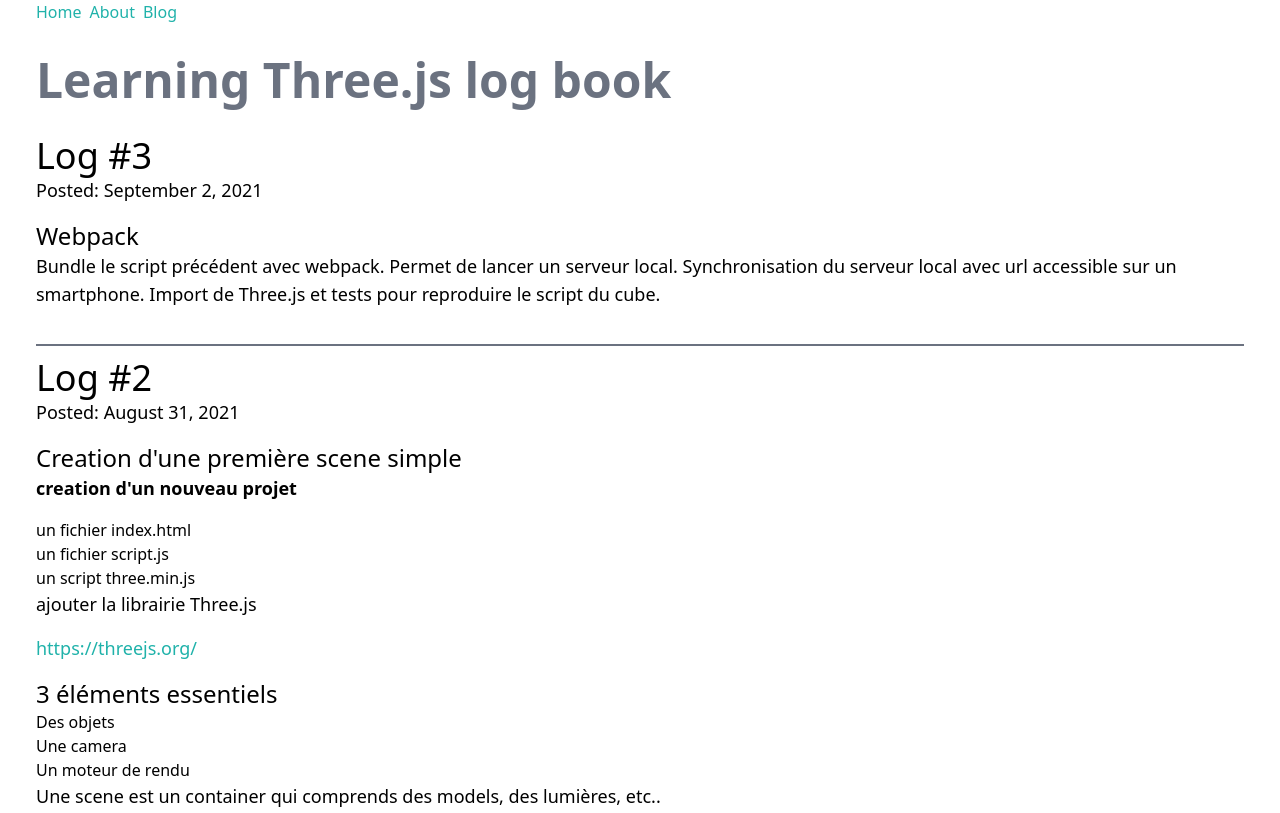
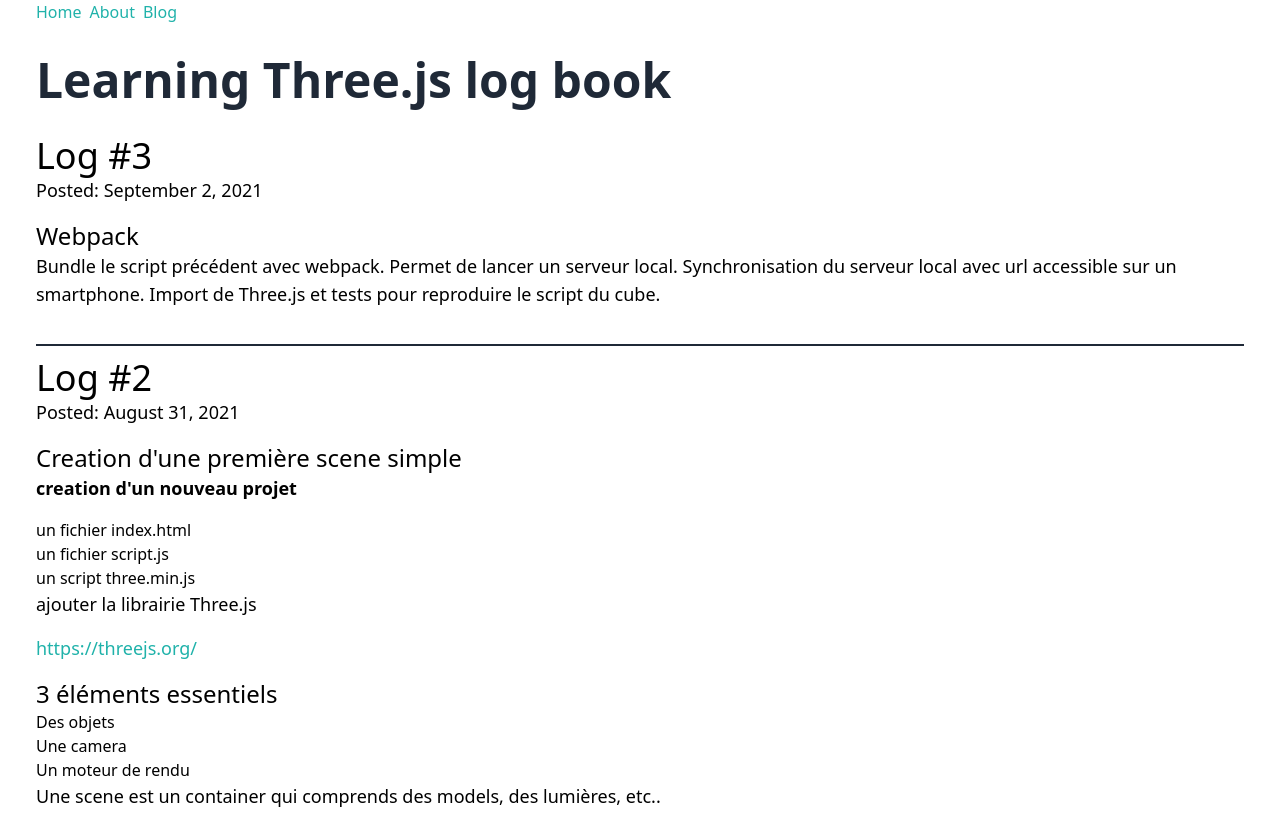
Before and after one commit to gmagnenat/gatsby-tests, a Gatsby site: page /blog in a window 1280 px wide. Shown: the top 813 px of the page. Built offline with nearby package versions, Linux system fonts and the light colour scheme; Gatsby itself is replaced by a stand-in of ours; some packages are replaced by stand-ins of ours.

Commit message:
Update headline contrast

```diff
--- a/src/components/layout.js
+++ b/src/components/layout.js
@@ -20,7 +20,7 @@ const Layout = ({ pageTitle, children }) => {
         </ul>
       </nav>
       <main className='w-full px-9'>
-        <h1 className='text-5xl my-8 text-gray-500 font-bold mx-0'>
+        <h1 className='text-5xl my-8 text-gray-800 font-bold mx-0'>
           {pageTitle}
         </h1>
         {children}
--- a/src/pages/blog.js
+++ b/src/pages/blog.js
@@ -11,7 +11,7 @@ const BlogPage = ({ data }) => {
           <article key={node.id}>
             <h2 className='text-4xl'>{node.frontmatter.title}</h2>
             <p>Posted: {node.frontmatter.datePublished}</p>
-            <div className='my-3 border-b-2 border-gray-500 pb-5'>
+            <div className='my-3 border-b-2 border-gray-800 pb-5'>
               <MDXRenderer>{node.body}</MDXRenderer>
             </div>
           </article>
```
